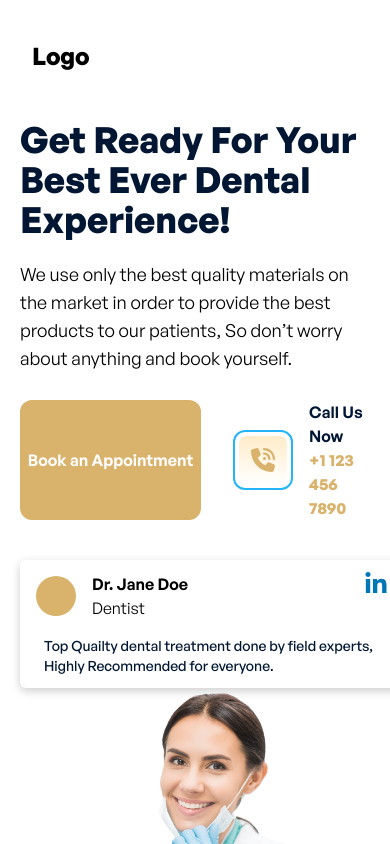
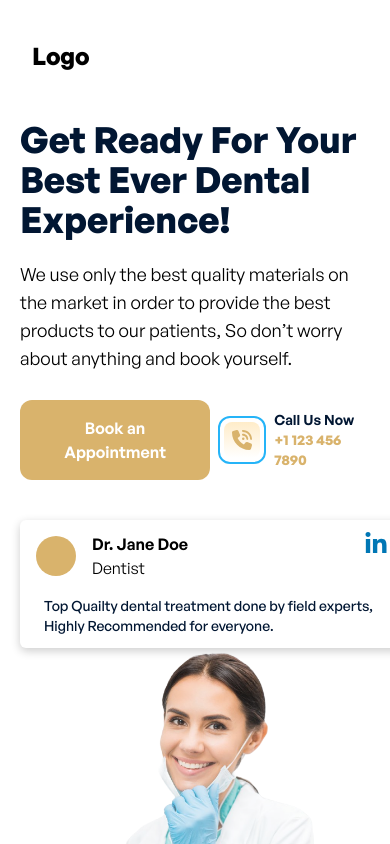
Before and after one commit to ElJosecito/vdc-web, a React (Vite) app: page / in a window 390 px wide. Shown: the top 844 px of the page. Built offline with nearby package versions, Linux system fonts and the light colour scheme.

Commit message:
footer layout, Hero Page Responsive updated.

```diff
--- a/src/assets/components/layout/Footer.jsx
+++ b/src/assets/components/layout/Footer.jsx
@@ -11,7 +11,7 @@ function Footer() {
             <div className='max-w-screen-2xl w-full pt-4'>
                 <nav className='flex justify-between items-center w-full h-24 px-8 border-b-2 border-[#011632]'>
                     <div className='text-2xl font-bold'>Logo</div>
-                    <ul className='flex gap-8 font-medium text-base'>
+                    <ul className='flex md:gap-8 gap-4 font-medium text-base'>
                         <motion.li whileHover={{ scale: 1.3 }}>
                             <a href='/'>Home</a>
                         </motion.li>
--- a/src/assets/components/pages/Hero.jsx
+++ b/src/assets/components/pages/Hero.jsx
@@ -41,16 +41,16 @@ function Hero() {
                 <motion.button
                   whileHover={{ scale: 1.1 }}
                   whileTap={{ scale: 0.9 }}
-                  className='bg-[#D9B36C] text-white rounded-xl w-64 font-semibold'>Book an Appointment</motion.button>
-                <div className='flex items-center ml-8'>
+                  className='bg-[#D9B36C] text-white rounded-xl p-4  font-semibold'>Book an Appointment</motion.button>
+                <div className='flex items-center md:ml-8 ml-2'>
                   <div className='border-2 rounded-xl p-1 border-[#25B4F8]'>
-                    <div className='bg-gradient-to-b from-[#FFECC9] to-white text-[#D9B36C] rounded-lg w-12 h-12 flex justify-center items-center'>
-                      <FaPhoneVolume className='text-2xl' />
+                    <div className='bg-gradient-to-b from-[#FFECC9] to-white text-[#D9B36C] rounded-lg w-9 h-9 md:w-12 md:h-12 flex justify-center items-center'>
+                      <FaPhoneVolume className='text-xl md:text-2xl' />
                     </div>
                   </div>
-                  <div className='ml-4'>
-                    <p className='text-[#011632] font-semibold'>Call Us Now</p>
-                    <p className='text-[#D9B36C] font-bold '>+1 123 456 7890</p>
+                  <div className='ml-2 md:ml-4 w-full'>
+                    <p className='text-[#011632] font-semibold text-sm'>Call Us Now</p>
+                    <p className='text-[#D9B36C] font-bold text-sm'>+1 123 456 7890</p>
                   </div>
                 </div>
               </div>
```
